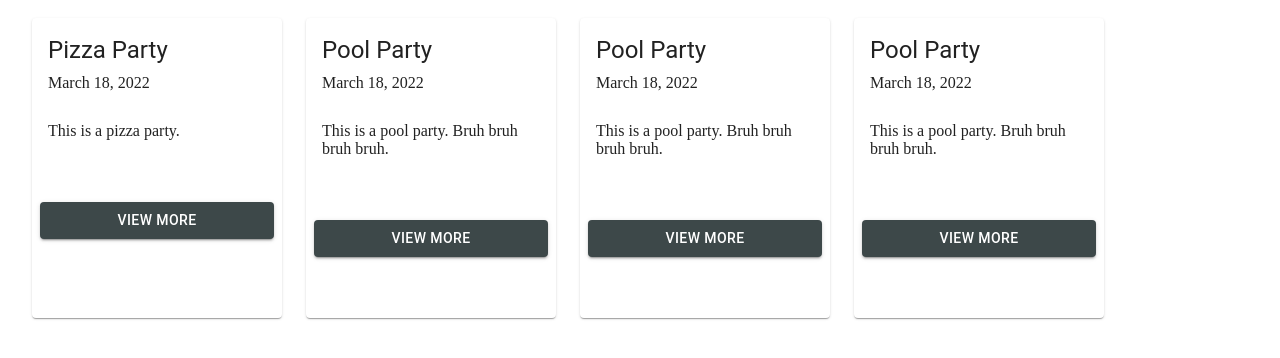
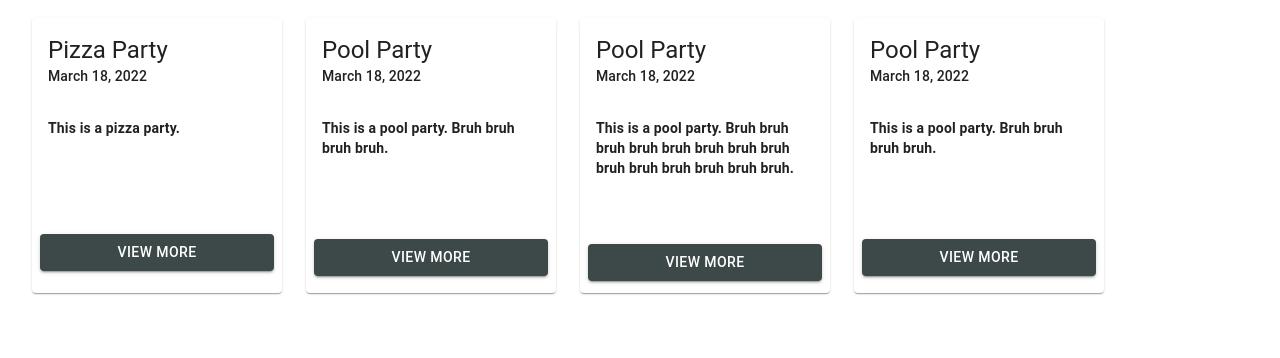
Before and after one commit to Ben2W/PrimalPartyFrontend, a React (Create React App) app: page /dashboard in a window 1280 px wide. Shown: the top 358 px of the page. Built offline with nearby package versions, Linux system fonts and the light colour scheme.

Commit message:
Update card layout

```diff
--- a/src/components/Card.js
+++ b/src/components/Card.js
@@ -9,36 +9,32 @@ import { purple } from '@mui/material/colors';
 
 export default function BasicCard(props){
 
-    const cardStyle={padding: 0, width:250, height:300, margin: "10px auto"}
-    const btnStyle={margin:'8px 0', backgroundColor:"#3D4849"}
-    const descStyle={margin:'30px 0', display:"flex"}
+    const cardStyle={padding: 0, width:250, height:275, margin: "10px auto", display:'grid'}
+    const btnStyle={backgroundColor:"#3D4849"}
+    const descStyle={padding:'30px 0', fontWeight:600}
 
     return (
-        <Card sx={cardStyle}>
-            <div className="card_body">
+        <Card style={cardStyle}>
             <CardContent>
-                    <div>
-                        <Typography gutterBottom variant="h5" component="div">
+                <div className="wrapper">
+                    <Typography variant="h5">
                       {props.title}
                     </Typography>
 
-                        <Typography variant="p" component="div">
+                    <Typography variant="subtitle2">
                       {props.date}
                     </Typography>
                 </div>
 
-                    <div>
-                        <Typography variant="body" color="text.secondary" style={descStyle}>
+                <Typography variant="body2" color="text.primary" style={descStyle}>
                   {props.desc}
                 </Typography>
-                    </div>
               </CardContent>
 
 
-                  <CardActions disableSpacing>
-                        <Button type='submit' color='primary' variant='contained' style={btnStyle} fullWidth >{props.button}</Button>
+              <CardActions>
+                    <Button type='submit' color='primary' variant='contained' style={btnStyle}fullWidth >{props.button}</Button>
               </CardActions>
-            </div>
         </Card>
     )
 }
--- a/src/pages/Dashboard.js
+++ b/src/pages/Dashboard.js
@@ -35,7 +35,7 @@ function Dashboard() {
             title="Pool Party"
             date="March 18, 2022"
             button="View More"
-            desc="This is a pool party. Bruh bruh bruh bruh."
+            desc="This is a pool party. Bruh bruh bruh bruh bruh bruh bruh bruh bruh bruh bruh bruh bruh bruh."
             />
           </Grid>
 
```
Lines whose indentation alone changed are shown as unchanged.
